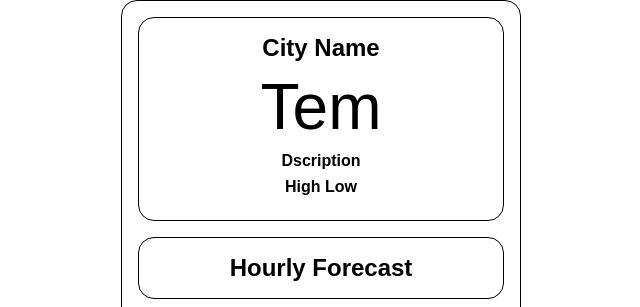
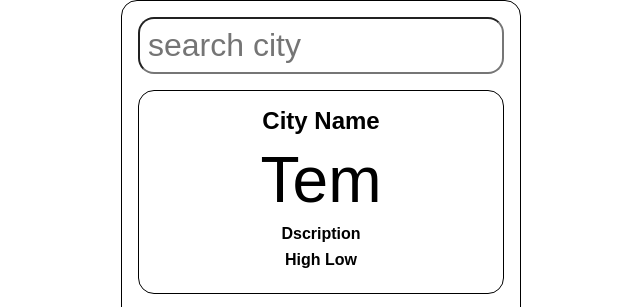
Before and after one commit to mitalrs/30-Days-of-javascript, a browser extension: page WeatherApp/index.html in a window 1280 px wide. Shown: the top 307 px of the page, without its empty margins (319-959 px from the left). Drawn offline with Linux system fonts and the light colour scheme; no server answers.

Commit message:
done styling for search bar

```diff
--- a/WeatherApp/index.html
+++ b/WeatherApp/index.html
@@ -10,6 +10,13 @@
 <body>
     <div class="main-div">
         <main class="container">
+
+            <input list="cities" type="search" name="search" id="search" placeholder="search city" autocomplete="off"/>
+            <datalist id="cities">
+                <option value="pune"></option>
+                <option value="mumbai"></option>
+            </datalist>
+
             <article id="current-forcast">
                 <h1 class="city">City Name</h1>
                 <p class="temp">Tem</p>
--- a/WeatherApp/style.css
+++ b/WeatherApp/style.css
@@ -10,7 +10,7 @@
 
     --font-small: .5rem;
     --font-regular: 1rem;
-    --fint-large: 2rem;
+    --font-large: 2rem;
     --font-xl: 4rem;
 
     --font-semibold: 600;
@@ -36,6 +36,7 @@ body{
     display: grid;
     grid-template-columns: repeat(2, 1fr);
     grid-template-areas:
+    "search search"
     "current current"
     "hourly hourly"
     "fiveday fiveday"
@@ -48,6 +49,13 @@ body{
     border: 1px solid black;
     border-radius: var(--spacing-regular);
     padding: var(--spacing-regular);
+}
+
+#search{
+    grid-area: search;
+    font-size: var(--font-large);
+    border-radius: var(--font-regular);
+    padding: var(--spacing-medium);
 }
 
 /* style current weather data */
```
